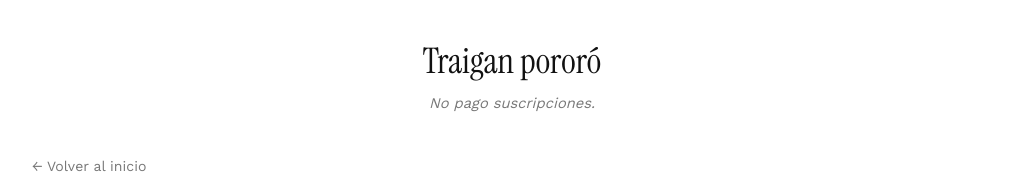
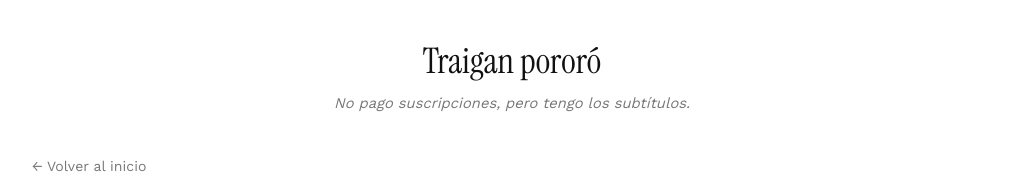
Before and after one commit to albercardi/albercardi.github.io, a plain HTML site: page blog/peliculas/index.html in a window 1280 px wide. Shown: the top 182 px of the page, without its empty margins (128-1151 px from the left). Drawn offline with nearby package versions, Linux system fonts and the light colour scheme.

Commit message:
Update index.html

```diff
--- a/blog/peliculas/index.html
+++ b/blog/peliculas/index.html
@@ -407,7 +407,7 @@
     <header class="site-header">
       <h1 class="site-title">Traigan pororó</h1>
       <p class="site-tagline">
-        No pago suscripciones.
+        No pago suscripciones, pero tengo los subtítulos.
 
       </p>
     </header>
```
